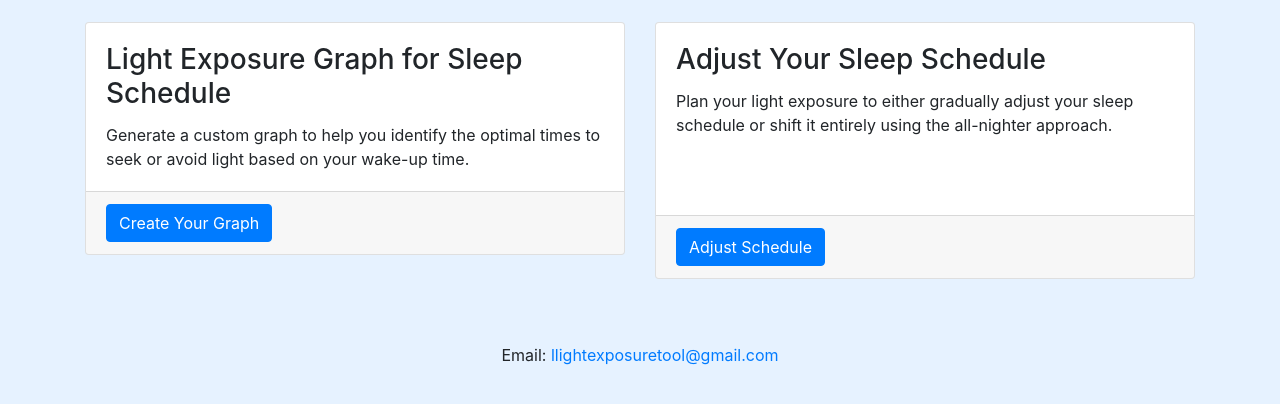
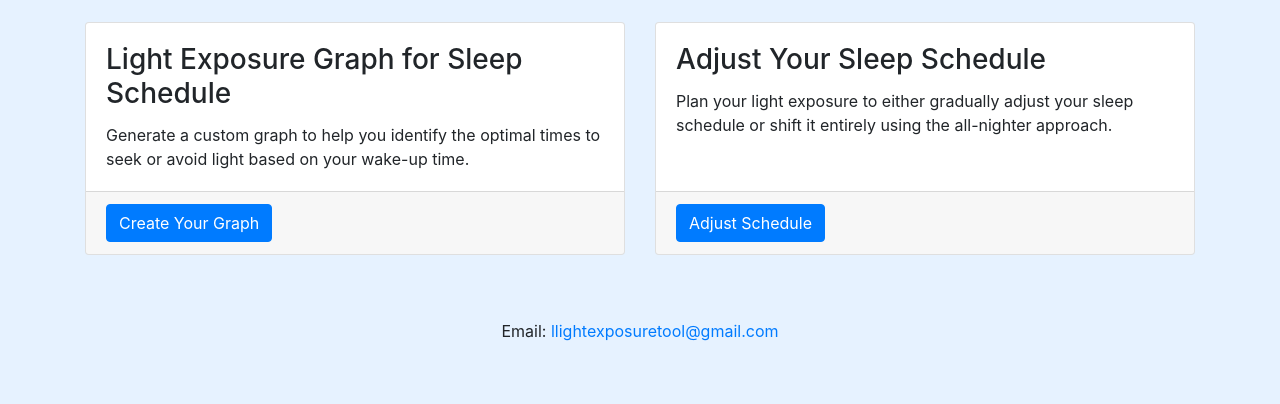
Before and after one commit to MichalKrsik1/CircadianRhythmTool, a Flask app: page / in a window 1280 px wide. Shown: the part 240-644 px from the top of the page. Run offline with Flask 3, Linux system fonts and the light colour scheme; some libraries are stand-ins or nearby versions.

Commit message:
Hope it works arill

```diff
--- a/templates/landing_page.html
+++ b/templates/landing_page.html
@@ -17,8 +17,8 @@
     <!-- Tool Selection -->
     <section class="row mt-4">
         <!-- Graph Tool -->
-        <div class="col-md-6 mb-4 mb-sm-5">
-            <div class="card h-100">
+        <div class="col-md-6 mb-4 d-flex">
+            <div class="card flex-grow-1">
                 <div class="card-body">
                     <h3 class="card-title">Light Exposure Graph for Sleep Schedule</h3>
                     <p class="card-text">Generate a custom graph to help you identify the optimal times to seek or avoid light based on your wake-up time.</p>
@@ -30,8 +30,8 @@
         </div>
 
         <!-- Sleep Schedule Tool -->
-        <div class="col-md-6 mb-4">
-            <div class="card h-100">
+        <div class="col-md-6 mb-4 d-flex">
+            <div class="card flex-grow-1">
                 <div class="card-body">
                     <h3 class="card-title">Adjust Your Sleep Schedule</h3>
                     <p class="card-text">Plan your light exposure to either gradually adjust your sleep schedule or shift it entirely using the all-nighter approach.</p>
```
